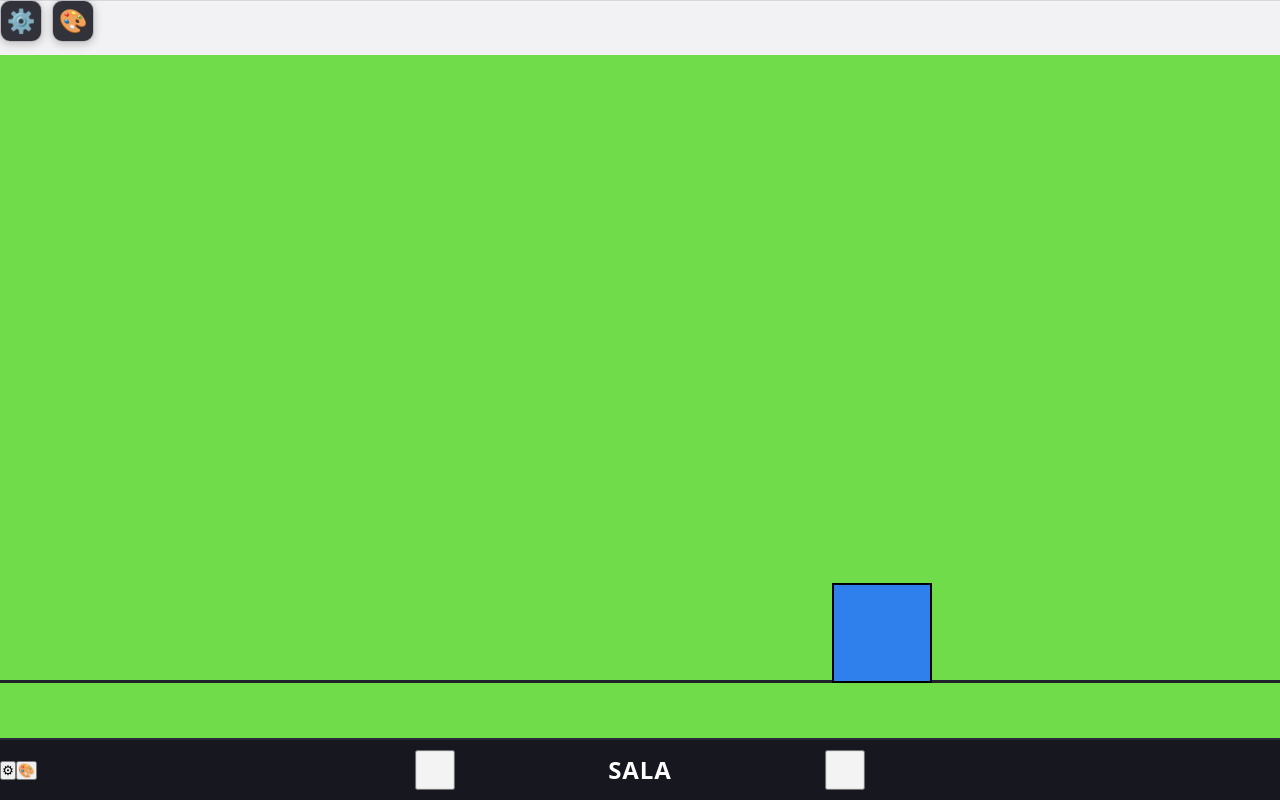
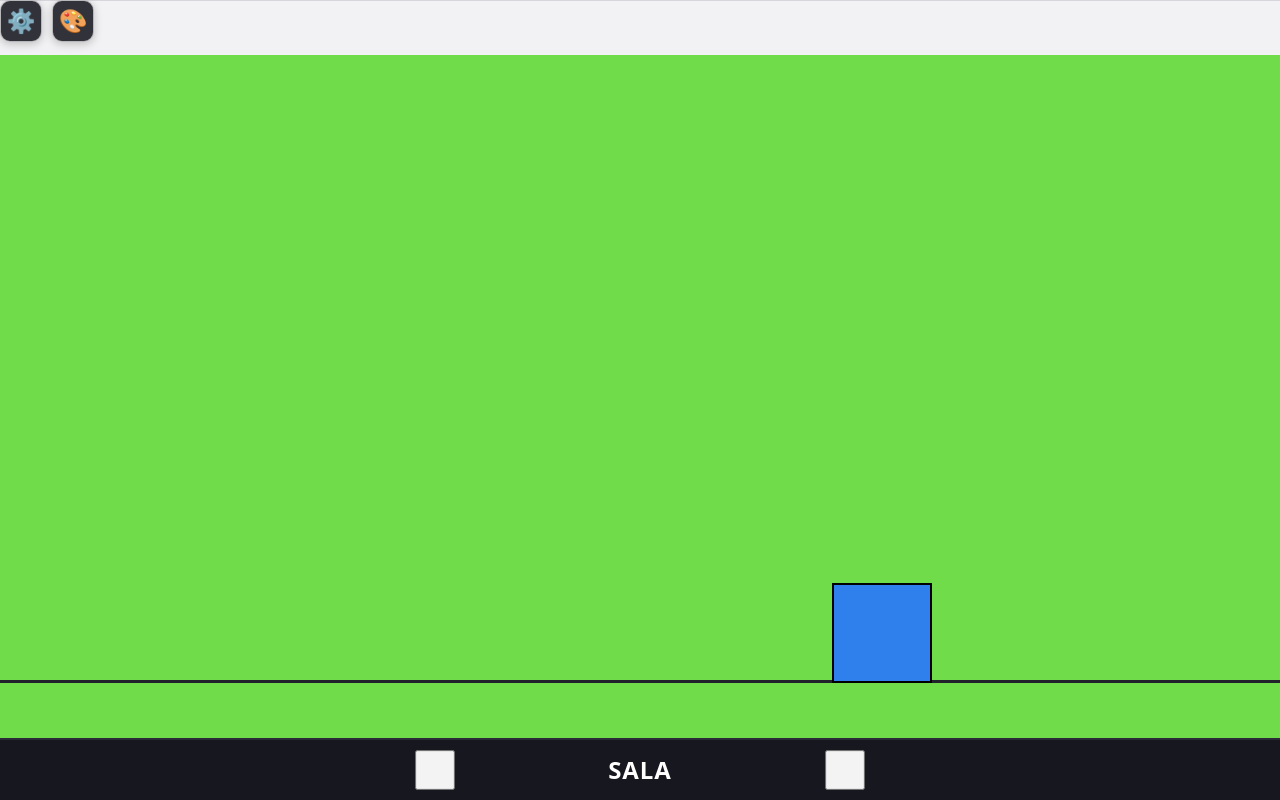
Before and after one commit to biscoitobolachaza-alt/e-o-seu-tcc, a Next.js app: page / in a window 1280 px wide. Built offline with nearby package versions, Linux system fonts and the light colour scheme; grey boxes are pictures that could not be loaded.

Commit message:
Remove controles da footbar para manter apenas setas e nome do comodo

```diff
--- a/src/components/Fotbar.jsx
+++ b/src/components/Fotbar.jsx
@@ -2,15 +2,9 @@
 
 import Image from "next/image";
 
-export default function Fotbar({ onPrev, onNext, onConfig, onSkins, roomName }) {
+export default function Fotbar({ onPrev, onNext, roomName }) {
   return (
     <div className="relative shrink-0 w-full h-[62px] flex items-center justify-between z-40" style={{ backgroundColor: "#171720", borderTop: "2px solid #2a2a38" }}>
-      {/* Atalhos de configuração e skins, mantidos na barra inferior */}
-      <div className="absolute left-4 flex items-center gap-3">
-        <button onClick={onConfig} aria-label="Abrir configurações" title="Configurações" className="w-10 h-10 rounded-lg bg-white/15 hover:bg-white/25 text-white text-xl flex items-center justify-center transition-colors">⚙</button>
-        <button onClick={onSkins} aria-label="Escolher skin" title="Escolher skin" className="w-10 h-10 rounded-lg bg-white/15 hover:bg-white/25 text-white text-xl flex items-center justify-center transition-colors">🎨</button>
-      </div>
-
       {/* Botão da Seta Esquerda */}
       <button
         onClick={onPrev}
```
